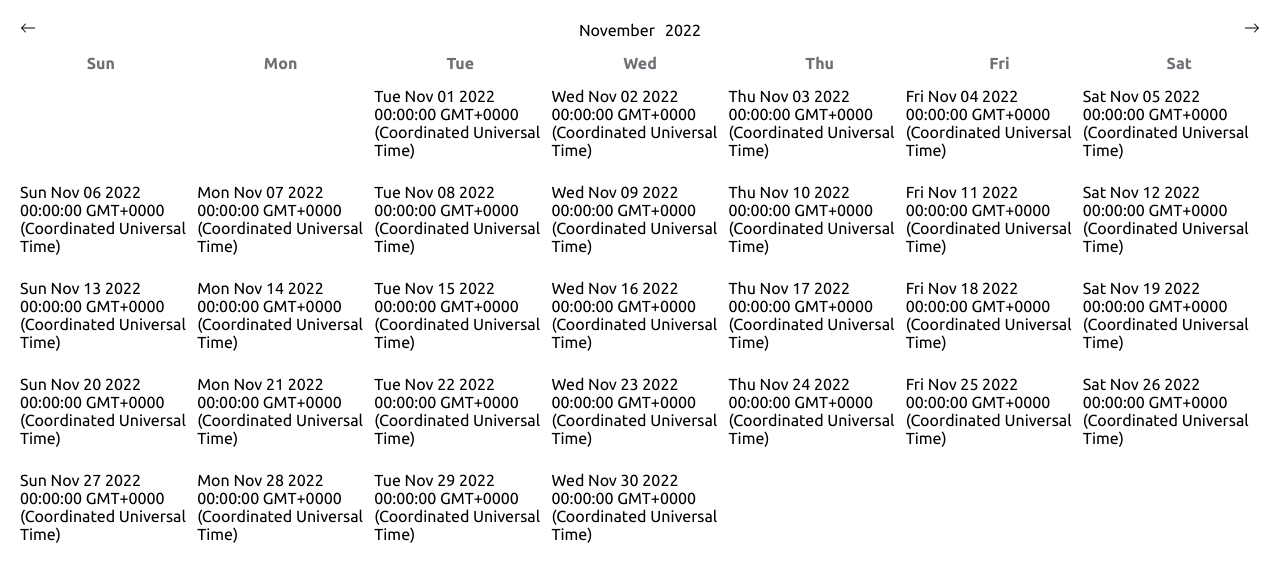
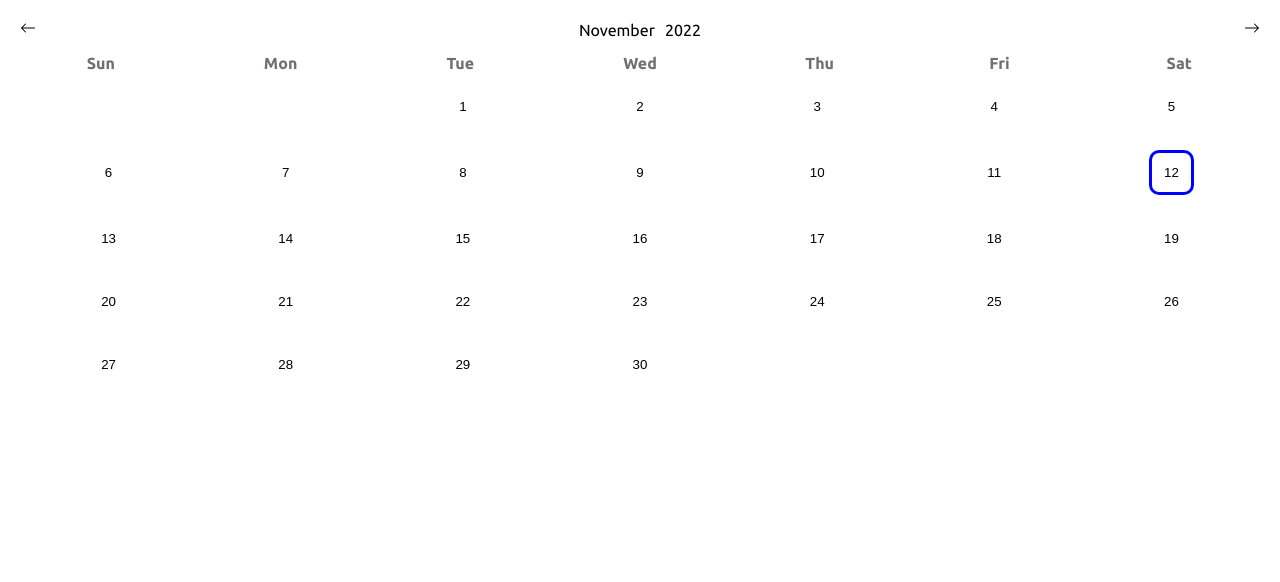
Before and after one commit to ramesh-exe/vue3-datepicker, a Vue app: page / in a window 1280 px wide. Shown: the top 582 px of the page. Built offline with nearby package versions, Linux system fonts and the light colour scheme.

Commit message:
date select emit and highlight

```diff
--- a/src/components/DatePicker.vue
+++ b/src/components/DatePicker.vue
@@ -6,7 +6,12 @@
       @previousMonth="previousMonth"
       @nextMonth="nextMonth"
     />
-    <Month :month="selectedMonth" :year="selectedYear" />
+    <Month
+      :month="selectedMonth"
+      :year="selectedYear"
+      :selectedDateRange="selectedDateRange"
+      @selectedDate="selectedDate"
+    />
   </div>
 </template>
 <script>
@@ -32,6 +37,12 @@ const props = defineProps({
 
 const selectedMonth = ref(props.month);
 const selectedYear = ref(props.year);
+const selectedDateRange = ref({ start: null, end: null });
+
+// gets selected date from Month component.
+const selectedDate = (date) => {
+  selectedDateRange.value = { start: date, end: date };
+};
 
 const previousMonth = () => {
   const currentMonth = selectedMonth.value;
--- /dev/null
+++ b/src/components/day/Day.vue
@@ -0,0 +1,56 @@
+<template>
+  <button :class="classes" @click="selectDate">
+    {{ formattedDate }}
+  </button>
+</template>
+<script>
+export default {
+  name: "BaseDay",
+};
+</script>
+<script setup>
+import { computed, ref } from "vue";
+import { isSameDay } from "../../datepicker";
+
+const emit = defineEmits(["click"]);
+const props = defineProps({
+  day: {
+    type: Date,
+    default: null,
+  },
+  selected: {
+    type: Boolean,
+    default: false,
+  },
+});
+
+const today = ref(isSameDay(new Date(), props.day));
+const formattedDate = computed(() => props.day.getDate());
+
+const selectDate = () => {
+  emit("click", props.day);
+};
+
+const classes = computed(() => ({
+  day: true,
+  today: today.value,
+  selected: props.selected,
+}));
+</script>
+<style scoped>
+.day {
+  background-color: transparent;
+  border: unset;
+  cursor: pointer;
+  padding: 12px;
+  border-radius: 10px;
+}
+.today {
+  border-style: solid;
+  border-color: blue;
+}
+.selected {
+  background-color: blue;
+  color: white;
+}
+</style>
--- a/src/components/month/Month.vue
+++ b/src/components/month/Month.vue
@@ -5,7 +5,13 @@
     </div>
     <div v-for="week in weeks" :key="week" class="weeks-wrapper">
       <div v-for="day in week" :key="day" class="day-wrapper">
-        {{ day }}
+        <Day
+          v-if="day"
+          :key="day"
+          :day="day"
+          :selected="isSelected(datesRange, day)"
+          @click="selectedDate"
+        />
       </div>
     </div>
   </div>
@@ -17,8 +23,16 @@ export default {
 </script>
 <script setup>
 import { computed } from "vue";
-import { weekdayName, getWeeksForMonth } from "../../datepicker";
+import {
+  weekdayName,
+  getWeeksForMonth,
+  isSelected,
+  getDatesInRange,
+} from "../../datepicker";
 import WeekDay from "../weekDay/WeekDay.vue";
+import Day from "../day/Day.vue";
+
+const emit = defineEmits(["selectedDate"]);
 
 const props = defineProps({
   month: {
@@ -29,9 +43,18 @@ const props = defineProps({
     type: Number,
     default: 0,
   },
+  selectedDateRange: {
+    type: Object,
+    default: null,
+  },
 });
 
+const selectedDate = (date) => {
+  emit("selectedDate", date);
+};
+
 const weeks = computed(() => getWeeksForMonth(props.month, props.year, 0));
+const datesRange = computed(() => getDatesInRange(props.selectedDateRange));
 </script>
 <style scoped>
 .weekday-wrapper {
--- a/src/datepicker.js
+++ b/src/datepicker.js
@@ -53,3 +53,32 @@ export const getWeeksForMonth = (month, year, weekStartsOn = 0) => {
     }
     return weeks
 }
+
+export const isSameDay = (day1, day2) => {
+    if (day1 && day2) {
+      return (
+        day1.getDate() === day2.getDate() &&
+        day1.getMonth() === day2.getMonth() &&
+        day1.getFullYear() === day2.getFullYear()
+      )
+    }
+    return false
+}
+
+export const isSelected = (dateRange, date) => {
+    return dateRange.find(day => day.getTime() === date.getTime()) ? true : false
+}
+
+export const getDatesInRange = selectedDateRange => {
+    const dates = []
+    const start = selectedDateRange?.start
+    const end = selectedDateRange?.end
+    if (start && end) {
+      const date = new Date(start.getTime())
+      while (date <= end) {
+        dates.push(new Date(date))
+        date.setDate(date.getDate() + 1)
+      }
+    }
+    return dates
+}
```
